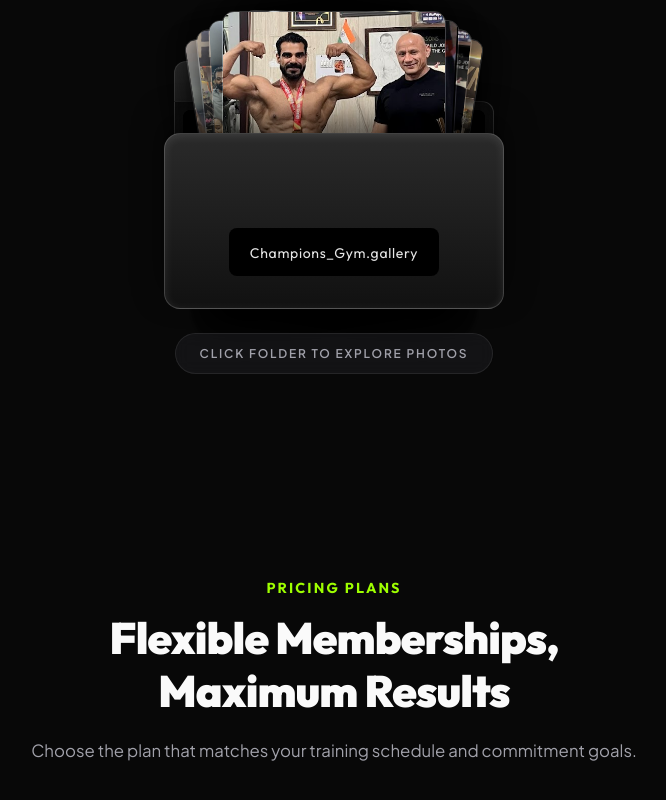
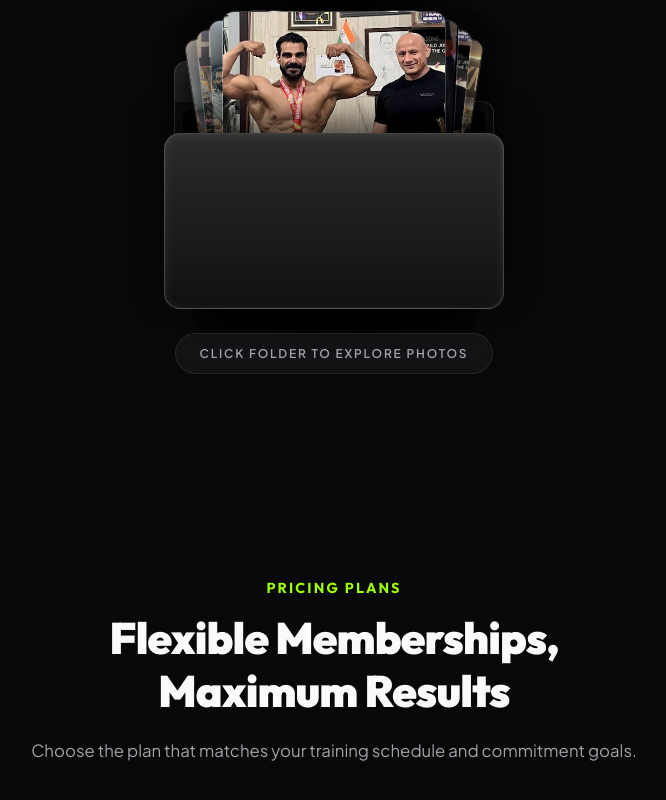
Before and after one commit to anirudhsinghug22/Gym-Website, a plain HTML site: page index.html in a window 1280 px wide. Shown: the part 4535-5335 px from the top of the page, without its empty margins (306-972 px from the left). Drawn offline with nearby package versions, Linux system fonts and the light colour scheme.

Commit message:
Add files via upload

```diff
--- a/index.html
+++ b/index.html
@@ -413,11 +413,7 @@
 
                         <!-- Folder Front Panel -->
                         <div class="folder-front-panel" id="folder-front-trigger">
-                            <div class="folder-front-body">
-                                <div class="folder-label">
-                                    <span>Champions_Gym.gallery</span>
-                                </div>
-                            </div>
+                            <div class="folder-front-body"></div>
                         </div>
                     </div>
 
```
